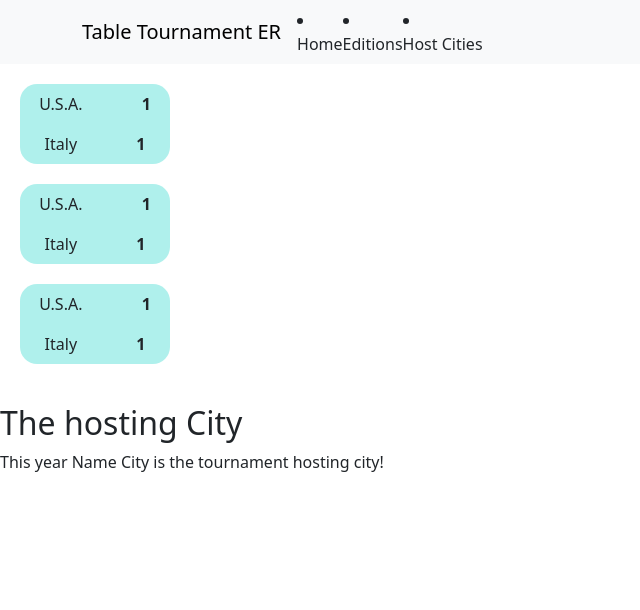
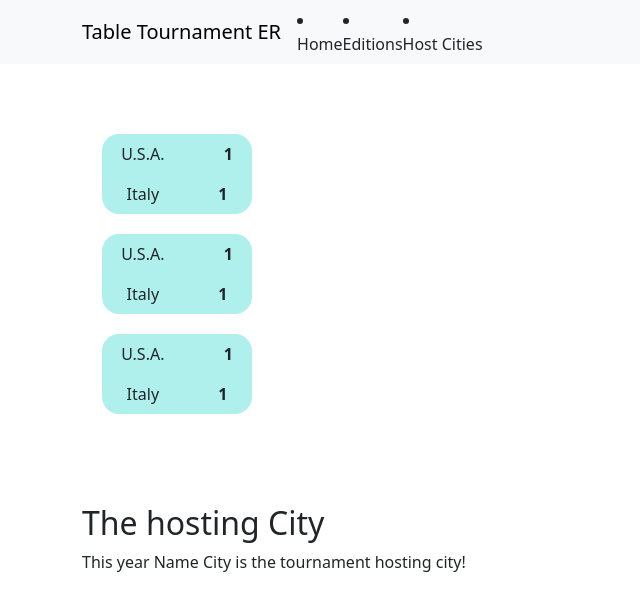
Before and after one commit to Emanuele2794/prova, a plain HTML site: page index.html in a window 1280 px wide. Shown: the whole page, without its empty margins (0-640 px from the left). Drawn offline with nearby package versions, Linux system fonts and the light colour scheme.

Commit message:
sistemate le spaziature

```diff
--- a/index.html
+++ b/index.html
@@ -84,12 +84,10 @@
         </div>
       </nav>
 -->
-    <section class="Tournament-edition">
 
-    </section>
 
 <section class="Tournament">
-
+<div class="container">
     <div class="container-tournament">
         <div class="container-match">
           <div class="container-team-top">
@@ -116,7 +114,7 @@
           </div>
         </div>
       </div>
-
+    </div>
 
 
 
@@ -468,12 +466,12 @@
     </div>
 </div>-->
 </section>
-
+<div class="container">
 <section class="hosting-city">
     <h2>The hosting City</h2>
     <p> This year Name City is the tournament hosting city!</p>
 
-
+</div>
 </section>
 
 </body>
--- a/styletable.css
+++ b/styletable.css
@@ -11,6 +11,8 @@ body {
 		max-height: 500px;
 		width: 100%;
 		padding: 20px;
+		margin-top: 50px;
+		margin-bottom: 50px;
 		display: flex;
 		flex-direction: column;
 		justify-content: space-evenly;
```
